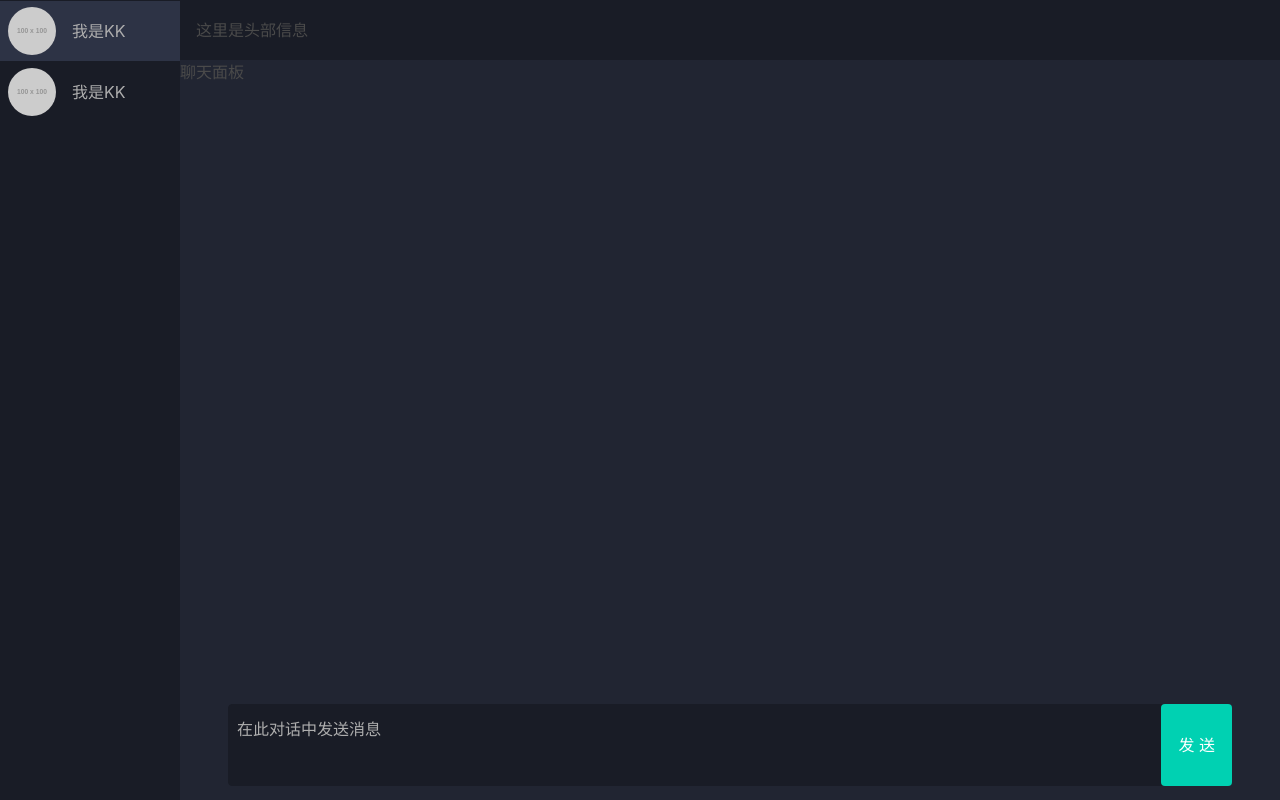
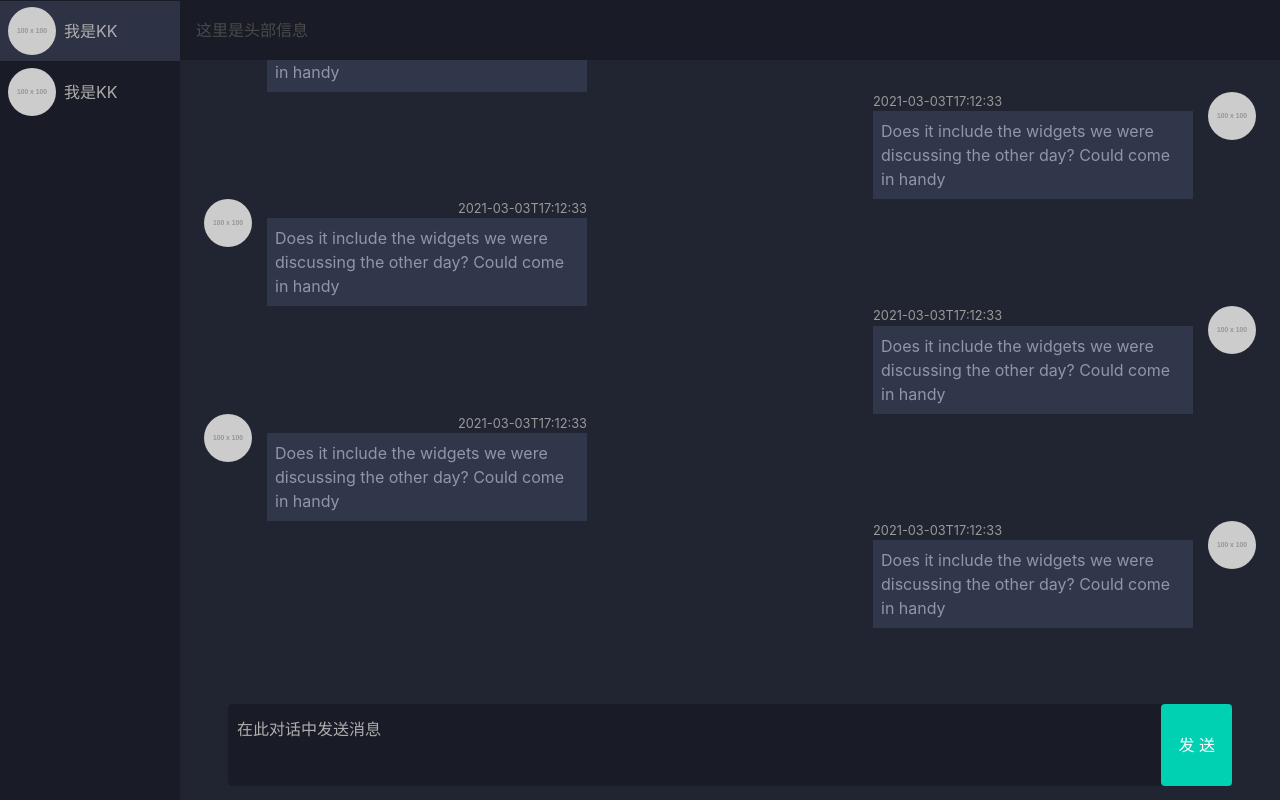
Before and after one commit to chenfeng107/alibaba, a Vue app in the folder tethys-web/: page / in a window 1280 px wide. Built offline with nearby package versions, Linux system fonts and the light colour scheme.

Commit message:
!7 新增消息列表布局 * 新增消息列表布局

```diff
--- a/tethys-web/src/App.vue
+++ b/tethys-web/src/App.vue
@@ -6,7 +6,9 @@
         <chat-session-list></chat-session-list>
       </div>
       <div class="chat-right">
-        <div class="chat-msg-body">聊天面板</div>
+        <div class="chat-msg-body">
+          <chat-message-list></chat-message-list>
+        </div>
         <div class="chat-action px-6">
           <chat-action></chat-action>
         </div>
@@ -18,11 +20,12 @@
 <script lang="ts">
 import { defineComponent } from "vue";
 import ChatAction from "./components/ChatAction.vue";
+import ChatMessageList from "./components/ChatMessageList.vue";
 import ChatSessionList from "./components/ChatSessionList.vue";
 
 export default defineComponent({
   name: "App",
-  components: { ChatAction, ChatSessionList },
+  components: { ChatAction, ChatSessionList, ChatMessageList },
 });
 </script>
 
@@ -76,7 +79,7 @@ export default defineComponent({
   position: absolute;
   top: var(--chat-top-height);
   left: var(--chat-left-width);
-  height: 100%;
+  height: calc(100% - var(--chat-top-height));
   width: calc(100% - var(--chat-left-width));
   background: #212532;
   transition: 0.3s;
--- /dev/null
+++ b/tethys-web/src/components/ChatMessageList.vue
@@ -0,0 +1,194 @@
+<template>
+  <div ref="messagePanel" class="message-panel py-5 px-5">
+    <div class="message-item is-received">
+      <figure class="image is-48x48">
+        <img class="is-rounded" src="https://via.placeholder.com/100?text=KK" />
+      </figure>
+      <div class="message-block">
+        <span>2021-03-03T17:12:33</span>
+        <div class="message-text p-2">
+          Does it include the widgets we were discussing the other day? Could
+          come in handy
+        </div>
+      </div>
+    </div>
+    <div class="message-item is-sent">
+      <figure class="image is-48x48">
+        <img class="is-rounded" src="https://via.placeholder.com/100?text=KK" />
+      </figure>
+      <div class="message-block">
+        <span>2021-03-03T17:12:33</span>
+        <div class="message-text p-2">
+          Does it include the widgets we were discussing the other day? Could
+          come in handy
+        </div>
+      </div>
+    </div>
+    <div class="message-item is-received">
+      <figure class="image is-48x48">
+        <img class="is-rounded" src="https://via.placeholder.com/100?text=KK" />
+      </figure>
+      <div class="message-block">
+        <span>2021-03-03T17:12:33</span>
+        <div class="message-text p-2">
+          Does it include the widgets we were discussing the other day? Could
+          come in handy
+        </div>
+      </div>
+    </div>
+    <div class="message-item is-sent">
+      <figure class="image is-48x48">
+        <img class="is-rounded" src="https://via.placeholder.com/100?text=KK" />
+      </figure>
+      <div class="message-block">
+        <span>2021-03-03T17:12:33</span>
+        <div class="message-text p-2">
+          Does it include the widgets we were discussing the other day? Could
+          come in handy
+        </div>
+      </div>
+    </div>
+    <div class="message-item is-received">
+      <figure class="image is-48x48">
+        <img class="is-rounded" src="https://via.placeholder.com/100?text=KK" />
+      </figure>
+      <div class="message-block">
+        <span>2021-03-03T17:12:33</span>
+        <div class="message-text p-2">
+          Does it include the widgets we were discussing the other day? Could
+          come in handy
+        </div>
+      </div>
+    </div>
+    <div class="message-item is-sent">
+      <figure class="image is-48x48">
+        <img class="is-rounded" src="https://via.placeholder.com/100?text=KK" />
+      </figure>
+      <div class="message-block">
+        <span>2021-03-03T17:12:33</span>
+        <div class="message-text p-2">
+          Does it include the widgets we were discussing the other day? Could
+          come in handy
+        </div>
+      </div>
+    </div>
+    <div class="message-item is-received">
+      <figure class="image is-48x48">
+        <img class="is-rounded" src="https://via.placeholder.com/100?text=KK" />
+      </figure>
+      <div class="message-block">
+        <span>2021-03-03T17:12:33</span>
+        <div class="message-text p-2">
+          Does it include the widgets we were discussing the other day? Could
+          come in handy
+        </div>
+      </div>
+    </div>
+    <div class="message-item is-sent">
+      <figure class="image is-48x48">
+        <img class="is-rounded" src="https://via.placeholder.com/100?text=KK" />
+      </figure>
+      <div class="message-block">
+        <span>2021-03-03T17:12:33</span>
+        <div class="message-text p-2">
+          Does it include the widgets we were discussing the other day? Could
+          come in handy
+        </div>
+      </div>
+    </div>
+    <div class="message-item is-received">
+      <figure class="image is-48x48">
+        <img class="is-rounded" src="https://via.placeholder.com/100?text=KK" />
+      </figure>
+      <div class="message-block">
+        <span>2021-03-03T17:12:33</span>
+        <div class="message-text p-2">
+          Does it include the widgets we were discussing the other day? Could
+          come in handy
+        </div>
+      </div>
+    </div>
+    <div class="message-item is-sent">
+      <figure class="image is-48x48">
+        <img class="is-rounded" src="https://via.placeholder.com/100?text=KK" />
+      </figure>
+      <div class="message-block">
+        <span>2021-03-03T17:12:33</span>
+        <div class="message-text p-2">
+          Does it include the widgets we were discussing the other day? Could
+          come in handy
+        </div>
+      </div>
+    </div>
+  </div>
+</template>
+
+<script lang="ts">
+import { defineComponent } from "vue";
+export default defineComponent({
+  name: "ChatMessageList",
+  mounted() {
+    this.$nextTick(() => {
+      const e = this.$refs.messagePanel as HTMLElement;
+      e.scrollTop = e.offsetHeight;
+    });
+  },
+});
+</script>
+
+<style scoped>
+.message-panel {
+  position: relative;
+  width: 100%;
+  height: 100%;
+  overflow-y: auto;
+  animation-name: fadeInLeft;
+  animation-duration: 0.5s;
+}
+
+.message-panel::-webkit-scrollbar {
+  width: 8px !important;
+}
+
+.message-panel::-webkit-scrollbar-thumb {
+  background: rgba(0, 0, 0) !important;
+}
+
+.message-item {
+  display: flex;
+  align-items: flex-start;
+}
+
+.message-item.is-sent {
+  flex-direction: row-reverse;
+}
+
+.message-item.is-received figure {
+  margin-right: 15px;
+}
+
+.message-item.is-sent figure {
+  margin-left: 15px;
+}
+
+.message-item .message-block {
+  position: relative;
+  max-width: 320px;
+}
+
+.message-block span {
+  display: block;
+  width: 100%;
+  font-size: 0.8rem;
+  color: #999;
+}
+
+.message-item.is-received .message-block span {
+  text-align: right;
+}
+
+.message-item .message-text {
+  background: #31374b;
+  color: #9195a8;
+}
+</style>
--- a/tethys-web/src/components/ChatSessionList.vue
+++ b/tethys-web/src/components/ChatSessionList.vue
@@ -1,16 +1,16 @@
 <template>
   <div class="session-list">
     <a class="session-item pl-2 is-active">
-      <figure class="image is-48x48 media-left">
+      <figure class="image is-48x48">
         <img class="is-rounded" src="https://via.placeholder.com/100?text=KK" />
       </figure>
-      <div>我是KK</div>
+      <div class="ml-2">我是KK</div>
     </a>
     <a class="session-item pl-2">
-      <figure class="image is-48x48 media-left">
+      <figure class="image is-48x48">
         <img class="is-rounded" src="https://via.placeholder.com/100?text=KK" />
       </figure>
-      <div>我是KK</div>
+      <div class="ml-2">我是KK</div>
     </a>
   </div>
 </template>
```
Also changed, not shown: 1 other file (tests, documents, lock files or other folders).
